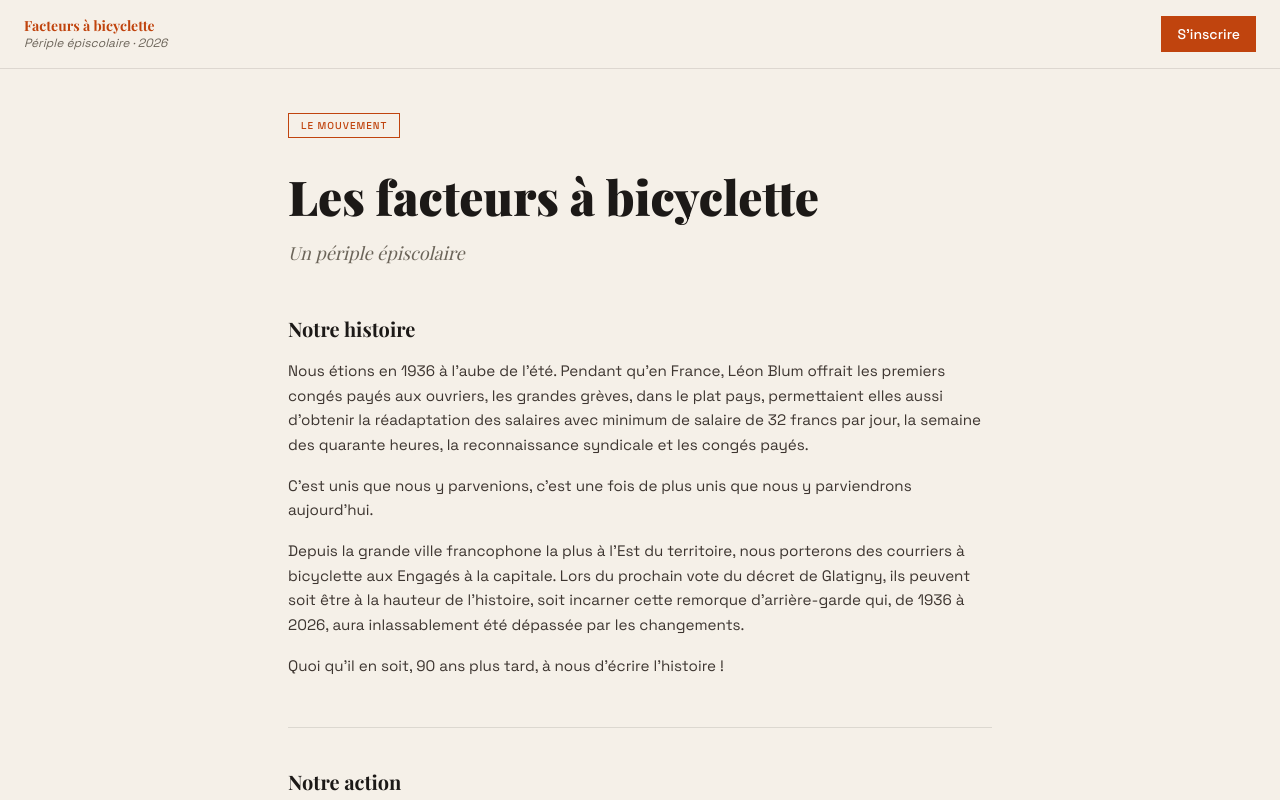
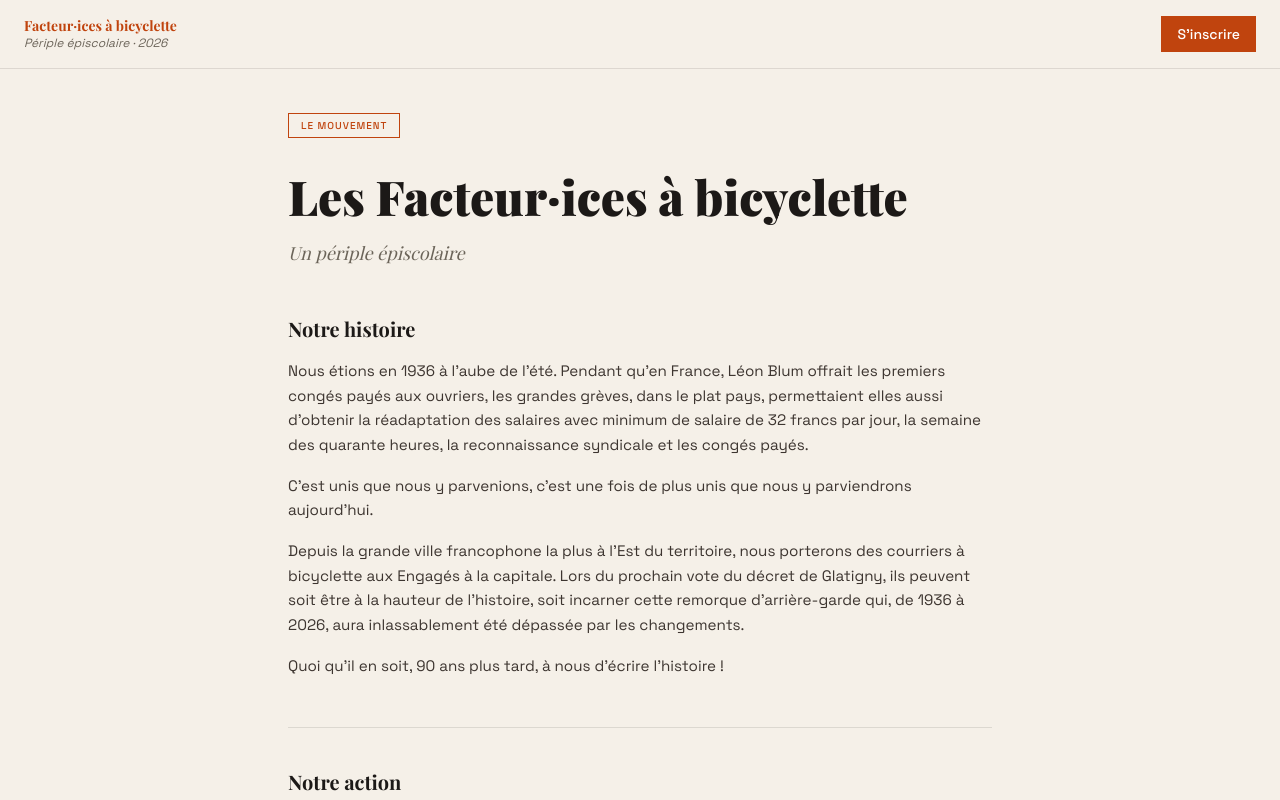
Before and after one commit to marsattacksfacts/plateforme-argumentaire-enseignement, a Next.js app: page /action in a window 1280 px wide. Shown: the top 800 px of the page. Built offline with nearby package versions, Linux system fonts and the light colour scheme; no server answers; the database is empty; a web font is replaced by a local one.

Commit message:
Facteur·ices à bicyclette

```diff
--- a/src/app/action/page.tsx
+++ b/src/app/action/page.tsx
@@ -91,7 +91,7 @@ export default function ActionPage() {
       {/* NAV */}
       <nav className="fixed top-0 left-0 right-0 z-50 flex items-center justify-between px-6 py-4 bg-[#F5F0E8]/90 backdrop-blur border-b border-black/10">
         <Link href="/" className="hover:opacity-80 transition-opacity">
-          <p className="font-serif font-bold text-[#C0440E] text-sm leading-tight">Facteurs à bicyclette</p>
+          <p className="font-serif font-bold text-[#C0440E] text-sm leading-tight">Facteur·ices à bicyclette</p>
           <p className="text-xs text-[#6B6459] italic">Périple épiscolaire · 2026</p>
         </Link>
         <Link href="/inscription" className="bg-[#C0440E] text-white text-sm font-medium px-4 py-2 hover:bg-[#8A2E06] transition-colors">
@@ -103,7 +103,7 @@ export default function ActionPage() {
       <section className="pt-28 pb-20 px-4 md:px-8 max-w-3xl mx-auto">
 
         <span className="inline-block text-[10px] font-medium tracking-widest uppercase text-[#C0440E] border border-[#C0440E] px-3 py-1 mb-8">Le mouvement</span>
-        <h1 className="font-serif text-4xl md:text-5xl font-black leading-[1.1] mb-4">Les facteurs à bicyclette</h1>
+        <h1 className="font-serif text-4xl md:text-5xl font-black leading-[1.1] mb-4">Les Facteur·ices à bicyclette</h1>
         <p className="font-serif italic text-lg text-[#6B6459] mb-12">Un périple épiscolaire</p>
 
         {/* Notre histoire */}
@@ -288,7 +288,7 @@ export default function ActionPage() {
       {/* FOOTER */}
       <footer className="bg-[#1C1917] border-t border-white/10 px-4 md:px-8 py-6 text-xs text-[#F5F0E8]/50">
         <div className="max-w-5xl mx-auto flex flex-wrap justify-between gap-3">
-          <p><strong className="text-[#F5F0E8]/80">Facteurs à bicyclette</strong> — Périple épiscolaire 2026<br />Initiative indépendante · Collectif de Coordination Liège-Régional</p>
+          <p><strong className="text-[#F5F0E8]/80">Facteur·ices à bicyclette</strong> — Périple épiscolaire 2026<br />Initiative indépendante · Collectif de Coordination Liège-Régional</p>
           <p className="text-right">
             <Link href="/code-ethique" className="underline hover:text-[#F5F0E8]/80 transition-colors">Code éthique</Link> · <Link href="/confidentialite" className="underline hover:text-[#F5F0E8]/80 transition-colors">Politique de confidentialité</Link><br />
             <Link href="/admin/login" className="text-[#F5F0E8]/30 hover:text-[#F5F0E8]/50 transition-colors">Admin</Link>
--- a/src/app/admin/login/page.tsx
+++ b/src/app/admin/login/page.tsx
@@ -36,7 +36,7 @@ export default function AdminLoginPage() {
   return (
     <main className="min-h-screen bg-[#F5F0E8] flex items-center justify-center px-4">
       <div className="max-w-sm w-full">
-        <h1 className="font-serif text-2xl font-bold mb-6 text-center">Admin · Facteurs à bicyclette</h1>
+        <h1 className="font-serif text-2xl font-bold mb-6 text-center">Admin · Facteur·ices à bicyclette</h1>
         <div className="space-y-4">
           <input type="email" value={email} onChange={e => setEmail(e.target.value)} placeholder="Email" className="w-full border border-black/15 bg-white px-4 py-3 text-sm" />
           <input type="password" value={password} onChange={e => setPassword(e.target.value)} placeholder="Mot de passe" className="w-full border border-black/15 bg-white px-4 py-3 text-sm" />
--- a/src/app/admin/page.tsx
+++ b/src/app/admin/page.tsx
@@ -426,7 +426,7 @@ export default function AdminDashboard() {
         {/* Header */}
         <div className="flex items-center justify-between mb-8">
           <div>
-            <h1 className="font-serif text-2xl font-bold text-[#1C1917]">Admin · Facteurs à bicyclette</h1>
+            <h1 className="font-serif text-2xl font-bold text-[#1C1917]">Admin · Facteur·ices à bicyclette</h1>
             <p className="text-xs text-[#6B6459]">{stats.total} inscriptions</p>
           </div>
           <button onClick={logout} className="text-xs text-[#6B6459] underline hover:text-[#C0440E]">Déconnexion</button>
--- a/src/app/code-ethique/page.tsx
+++ b/src/app/code-ethique/page.tsx
@@ -7,7 +7,7 @@ export default function CodeEthiquePage() {
       {/* NAV */}
       <nav className="fixed top-0 left-0 right-0 z-50 flex items-center justify-between px-6 py-4 bg-[#F5F0E8]/90 backdrop-blur border-b border-black/10">
         <Link href="/" className="hover:opacity-80 transition-opacity">
-          <p className="font-serif font-bold text-[#C0440E] text-sm leading-tight">Facteurs à bicyclette</p>
+          <p className="font-serif font-bold text-[#C0440E] text-sm leading-tight">Facteur·ices à bicyclette</p>
           <p className="text-xs text-[#6B6459] italic">Périple épiscolaire · 2026</p>
         </Link>
         <Link
@@ -58,7 +58,7 @@ export default function CodeEthiquePage() {
           </p>
 
           <p>
-            Les lettres collectées et remises au Parlement de la Fédération Wallonie-Bruxelles s'inscrivent dans le cadre d'un dialogue démocratique. Quoique véhiculées par les facteurs à bicyclette, elles restent une émanation de leur signataire (individu ou organisation). En aucun cas l'organisation ne pourra se montrer solidaire de messages injurieux, intimidants ou de toute forme de harcèlement.
+            Les lettres collectées et remises au Parlement de la Fédération Wallonie-Bruxelles s'inscrivent dans le cadre d'un dialogue démocratique. Quoique véhiculées par les Facteur·ices à bicyclette, elles restent une émanation de leur signataire (individu ou organisation). En aucun cas l'organisation ne pourra se montrer solidaire de messages injurieux, intimidants ou de toute forme de harcèlement.
           </p>
         </div>
 
@@ -75,7 +75,7 @@ export default function CodeEthiquePage() {
       {/* FOOTER */}
       <footer className="bg-[#1C1917] border-t border-white/10 px-6 py-6 text-xs text-[#F5F0E8]/50">
         <div className="max-w-3xl mx-auto flex flex-wrap justify-between gap-3">
-          <p><strong className="text-[#F5F0E8]/80">Facteurs à bicyclette</strong> — Périple épiscolaire 2026<br />Initiative indépendante · Collectif de Coordination Liège-Régional</p>
+          <p><strong className="text-[#F5F0E8]/80">Facteur·ices à bicyclette</strong> — Périple épiscolaire 2026<br />Initiative indépendante · Collectif de Coordination Liège-Régional</p>
           <p className="text-right">Code source public · Données confidentielles<br />
             <Link href="/code-ethique" className="underline hover:text-[#F5F0E8]/80 transition-colors">Code éthique</Link> · <Link href="/confidentialite" className="underline hover:text-[#F5F0E8]/80 transition-colors">Politique de confidentialité</Link>
           </p>
--- a/src/app/confidentialite/page.tsx
+++ b/src/app/confidentialite/page.tsx
@@ -7,7 +7,7 @@ export default function ConfidentialitePage() {
       {/* NAV */}
       <nav className="fixed top-0 left-0 right-0 z-50 flex items-center justify-between px-6 py-4 bg-[#F5F0E8]/90 backdrop-blur border-b border-black/10">
         <Link href="/" className="hover:opacity-80 transition-opacity">
-          <p className="font-serif font-bold text-[#C0440E] text-sm leading-tight">Facteurs à bicyclette</p>
+          <p className="font-serif font-bold text-[#C0440E] text-sm leading-tight">Facteur·ices à bicyclette</p>
           <p className="text-xs text-[#6B6459] italic">Périple épiscolaire · 2026</p>
         </Link>
         <Link
@@ -166,7 +166,7 @@ export default function ConfidentialitePage() {
       {/* FOOTER */}
       <footer className="bg-[#1C1917] border-t border-white/10 px-6 py-6 text-xs text-[#F5F0E8]/50">
         <div className="max-w-3xl mx-auto flex flex-wrap justify-between gap-3">
-          <p><strong className="text-[#F5F0E8]/80">Facteurs à bicyclette</strong> — Périple épiscolaire 2026<br />Initiative indépendante · Collectif de Coordination Liège-Régional</p>
+          <p><strong className="text-[#F5F0E8]/80">Facteur·ices à bicyclette</strong> — Périple épiscolaire 2026<br />Initiative indépendante · Collectif de Coordination Liège-Régional</p>
           <p className="text-right">Code source public · Données confidentielles<br />
             <Link href="/code-ethique" className="underline hover:text-[#F5F0E8]/80 transition-colors">Code éthique</Link> · <Link href="/confidentialite" className="underline hover:text-[#F5F0E8]/80 transition-colors">Politique de confidentialité</Link>
           </p>
--- a/src/app/hebergement/login/page.tsx
+++ b/src/app/hebergement/login/page.tsx
@@ -34,7 +34,7 @@ export default function HebergementLoginPage() {
       {/* NAV */}
       <nav className="fixed top-0 left-0 right-0 z-50 flex items-center justify-between px-6 py-4 bg-[#F5F0E8]/90 backdrop-blur border-b border-black/10">
         <Link href="/" className="hover:opacity-80 transition-opacity">
-          <p className="font-serif font-bold text-[#C0440E] text-sm leading-tight">Facteurs à bicyclette</p>
+          <p className="font-serif font-bold text-[#C0440E] text-sm leading-tight">Facteur·ices à bicyclette</p>
           <p className="text-xs text-[#6B6459] italic">Périple épiscolaire · 2026</p>
         </Link>
         <span className="text-xs text-[#6B6459]">Hébergement</span>
--- a/src/app/hebergement/page.tsx
+++ b/src/app/hebergement/page.tsx
@@ -190,7 +190,7 @@ export default function HebergementPage() {
       {/* NAV */}
       <nav className="fixed top-0 left-0 right-0 z-50 flex items-center justify-between px-6 py-4 bg-[#F5F0E8]/90 backdrop-blur border-b border-black/10">
         <Link href="/" className="hover:opacity-80 transition-opacity">
-          <p className="font-serif font-bold text-[#C0440E] text-sm leading-tight">Facteurs à bicyclette</p>
+          <p className="font-serif font-bold text-[#C0440E] text-sm leading-tight">Facteur·ices à bicyclette</p>
           <p className="text-xs text-[#6B6459] italic">Périple épiscolaire · 2026</p>
         </Link>
         <button onClick={logout} className="text-xs text-[#6B6459] underline hover:text-[#C0440E]">Déconnexion</button>
--- a/src/app/inscription/page.tsx
+++ b/src/app/inscription/page.tsx
@@ -354,7 +354,7 @@ export default function InscriptionPage() {
         <Link href="/" className="text-sm text-[#6B6459] hover:text-[#1C1917] transition-colors">
           ← Accueil
         </Link>
-        <p className="font-serif font-bold text-[#C0440E] text-sm">Facteurs à bicyclette</p>
+        <p className="font-serif font-bold text-[#C0440E] text-sm">Facteur·ices à bicyclette</p>
       </nav>
 
       <div className="max-w-lg mx-auto pt-10">
@@ -547,7 +547,7 @@ export default function InscriptionPage() {
               <p>Les cyclistes sont eux-mêmes en charge de leur matériel, de leur équipement de réparation et anticipent la nécessité de s'hydrater, s'alimenter durant le déplacement.</p>
               <p>Après leur participation au déplacement, les cyclistes sont responsables de rejoindre, individuellement ou non, leur point de départ par le moyen qu'ils souhaitent (voiture, train…), ils veilleront, dans ce cadre, à se conformer à l'ordre public.</p>
               <p>Pour les deux nuits à Huy et à Gembloux, nous tentons de faire correspondre des propositions d'hébergement avec des demandes. Nous ne sommes pas une agence de voyage : votre responsabilité reste pleine et entière, que vous soyez hébergeur ou hébergé.</p>
-              <p>Les lettres collectées et remises au Parlement de la Fédération Wallonie-Bruxelles s'inscrivent dans le cadre d'un dialogue démocratique. Quoique véhiculées par les facteurs à bicyclette, elles restent une émanation de leur signataire (individu ou organisation). En aucun cas l'organisation ne pourra se montrer solidaire de messages injurieux, intimidants ou de toute forme de harcèlement.</p>
+              <p>Les lettres collectées et remises au Parlement de la Fédération Wallonie-Bruxelles s'inscrivent dans le cadre d'un dialogue démocratique. Quoique véhiculées par les Facteur·ices à bicyclette, elles restent une émanation de leur signataire (individu ou organisation). En aucun cas l'organisation ne pourra se montrer solidaire de messages injurieux, intimidants ou de toute forme de harcèlement.</p>
               <p className="text-xs text-[#6B6459] italic mt-2">
                 <Link href="/code-ethique" target="_blank" className="underline hover:text-[#C0440E]">Lire le code éthique complet dans une nouvelle page →</Link>
               </p>
--- a/src/app/lettre/page.tsx
+++ b/src/app/lettre/page.tsx
@@ -7,7 +7,7 @@ export default function LettrePage() {
       {/* NAV */}
       <nav className="fixed top-0 left-0 right-0 z-50 flex items-center justify-between px-6 py-4 bg-[#F5F0E8]/90 backdrop-blur border-b border-black/10">
         <Link href="/" className="hover:opacity-80 transition-opacity">
-          <p className="font-serif font-bold text-[#C0440E] text-sm leading-tight">Facteurs à bicyclette</p>
+          <p className="font-serif font-bold text-[#C0440E] text-sm leading-tight">Facteur·ices à bicyclette</p>
           <p className="text-xs text-[#6B6459] italic">Périple épiscolaire · 2026</p>
         </Link>
         <Link href="/inscription" className="bg-[#C0440E] text-white text-sm font-medium px-4 py-2 hover:bg-[#8A2E06] transition-colors">
@@ -104,7 +104,7 @@ export default function LettrePage() {
           </div>
 
           <p className="text-xs text-[#6B6459] mt-4">
-            Imprimez ces cartes postales, composez et écrivez-les, et remettez-les aux facteurs à bicyclette lors d&apos;une halte !
+            Imprimez ces cartes postales, composez et écrivez-les, et remettez-les aux Facteur·ices à bicyclette lors d&apos;une halte !
           </p>
         </section>
       </div>
@@ -112,7 +112,7 @@ export default function LettrePage() {
       {/* FOOTER */}
       <footer className="bg-[#1C1917] border-t border-white/10 px-4 md:px-8 py-6 text-xs text-[#F5F0E8]/50">
         <div className="max-w-5xl mx-auto flex flex-wrap justify-between gap-3">
-          <p><strong className="text-[#F5F0E8]/80">Facteurs à bicyclette</strong> — Périple épiscolaire 2026<br />Initiative indépendante · Collectif de Coordination Liège-Régional</p>
+          <p><strong className="text-[#F5F0E8]/80">Facteur·ices à bicyclette</strong> — Périple épiscolaire 2026<br />Initiative indépendante · Collectif de Coordination Liège-Régional</p>
           <p className="text-right">
             <Link href="/code-ethique" className="underline hover:text-[#F5F0E8]/80 transition-colors">Code éthique</Link> · <Link href="/confidentialite" className="underline hover:text-[#F5F0E8]/80 transition-colors">Politique de confidentialité</Link><br />
             <Link href="/admin/login" className="text-[#F5F0E8]/30 hover:text-[#F5F0E8]/50 transition-colors">Admin</Link>
--- a/src/app/page.tsx
+++ b/src/app/page.tsx
@@ -70,7 +70,7 @@ export default function Home() {
       {/* NAV */}
       <nav className="fixed top-0 left-0 right-0 z-50 flex items-center justify-between px-6 py-4 bg-[#F5F0E8]/90 backdrop-blur border-b border-black/10">
         <div>
-          <p className="font-serif font-bold text-[#C0440E] text-sm leading-tight">Facteurs à bicyclette</p>
+          <p className="font-serif font-bold text-[#C0440E] text-sm leading-tight">Facteur·ices à bicyclette</p>
           <p className="text-xs text-[#6B6459] italic">Périple épiscolaire · 2026</p>
         </div>
         <Link
@@ -110,7 +110,7 @@ export default function Home() {
             En 1936, les ouvriers grévistes ont obtenu les congés payés en maintenant la pression sur leurs élus.
           </blockquote>
           <p>
-            En 2026, <strong className="font-medium text-[#1C1917]">d'étranges facteurs à bicyclette</strong> traverseront
+            En 2026, <strong className="font-medium text-[#1C1917]">d'étranges Facteur·ices à bicyclette</strong> traverseront
             la Wallonie jusqu'au Parlement de la FWB, à Bruxelles, pour porter les lettres de centaines — voire de milliers —
             de citoyen·nes en lutte.
           </p>
@@ -267,7 +267,7 @@ export default function Home() {
       {/* FOOTER */}
       <footer className="bg-[#1C1917] border-t border-white/10 px-4 md:px-8 py-6 text-xs text-[#F5F0E8]/50">
         <div className="max-w-5xl mx-auto flex flex-wrap justify-between gap-3">
-          <p><strong className="text-[#F5F0E8]/80">Facteurs à bicyclette</strong> — Périple épiscolaire 2026<br />Initiative indépendante · Collectif de Coordination Liège-Régional</p>
+          <p><strong className="text-[#F5F0E8]/80">Facteur·ices à bicyclette</strong> — Périple épiscolaire 2026<br />Initiative indépendante · Collectif de Coordination Liège-Régional</p>
           <p className="text-right">
             <Link href="/code-ethique" className="underline hover:text-[#F5F0E8]/80 transition-colors">Code éthique</Link> · <Link href="/confidentialite" className="underline hover:text-[#F5F0E8]/80 transition-colors">Politique de confidentialité</Link><br />
             <Link href="/admin/login" className="text-[#F5F0E8]/30 hover:text-[#F5F0E8]/50 transition-colors">Admin</Link> · <Link href="/hebergement/login" className="text-[#F5F0E8]/30 hover:text-[#F5F0E8]/50 transition-colors">Hébergement</Link>
```
